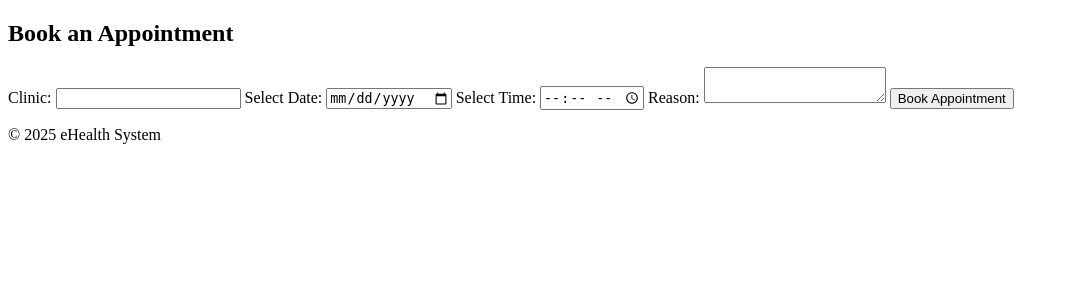
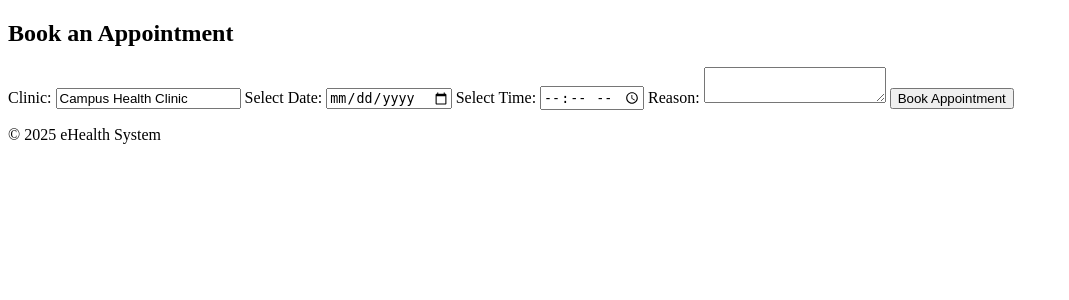
Before and after one commit to Lito08/eHealthSystem, a Django app: page /appointments/book/ in a window 1280 px wide. Shown: the part 98-398 px from the top of the page, without its empty margins (0-1069 px from the left). Run offline with Django 5.2, Linux system fonts and the light colour scheme; a user stored in the database is signed in; data comes from the database, SQL or seed files in the repository; both versions use the stored data as it was after the commit.

Commit message:
Booking Appointment Working

```diff
--- a/ehealth_system/appointments/templates/appointments/book_appointment.html
+++ b/ehealth_system/appointments/templates/appointments/book_appointment.html
@@ -1,11 +1,16 @@
 {% extends 'base.html' %}
+
 {% block content %}
   <h2>Book an Appointment</h2>
   <form method="post">
     {% csrf_token %}
 
     <label>Clinic:</label>
-    <input type="text" value="{{ clinic.name }}" readonly>
+    {% if clinic %}
+      <input type="text" value="{{ clinic.name }}" readonly>
+    {% else %}
+      <p>No clinic available.</p>
+    {% endif %}
 
     <label for="appointment_date">Select Date:</label>
     <input type="date" name="appointment_date" required>
--- a/ehealth_system/appointments/views.py
+++ b/ehealth_system/appointments/views.py
@@ -6,12 +6,16 @@ from django.utils.crypto import get_random_string
 
 @login_required
 def book_appointment(request):
+    clinic = Clinic.objects.first()  # Fetch the first clinic available
+
+    if not clinic:
+        messages.error(request, "No clinic available. Please contact admin.")
+        return redirect('appointment_list')
+
     if request.method == 'POST':
         appointment_date = request.POST['appointment_date']
         appointment_time = request.POST['appointment_time']
         reason = request.POST['reason']
-
-        clinic = Clinic.objects.first()
 
         Appointment.objects.create(
             appointment_id="APPT" + str(Appointment.objects.count() + 1),
@@ -24,7 +28,8 @@ def book_appointment(request):
         messages.success(request, "Appointment booked successfully.")
         return redirect('appointment_list')
 
-    return render(request, 'appointments/book_appointment.html')
+    return render(request, 'appointments/book_appointment.html', {'clinic': clinic})
+
 
 @login_required
 def appointment_list(request):
```
Also changed, not shown: ehealth_system/db.sqlite3.
